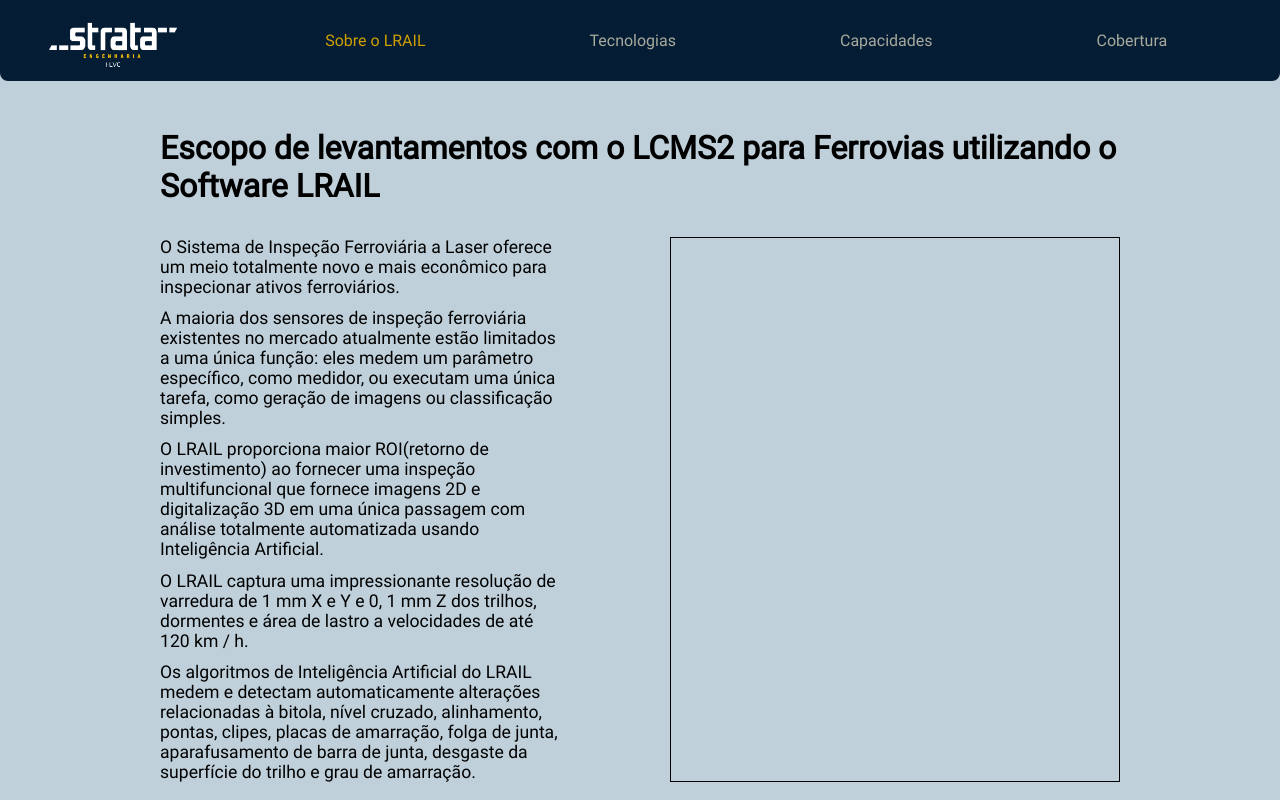
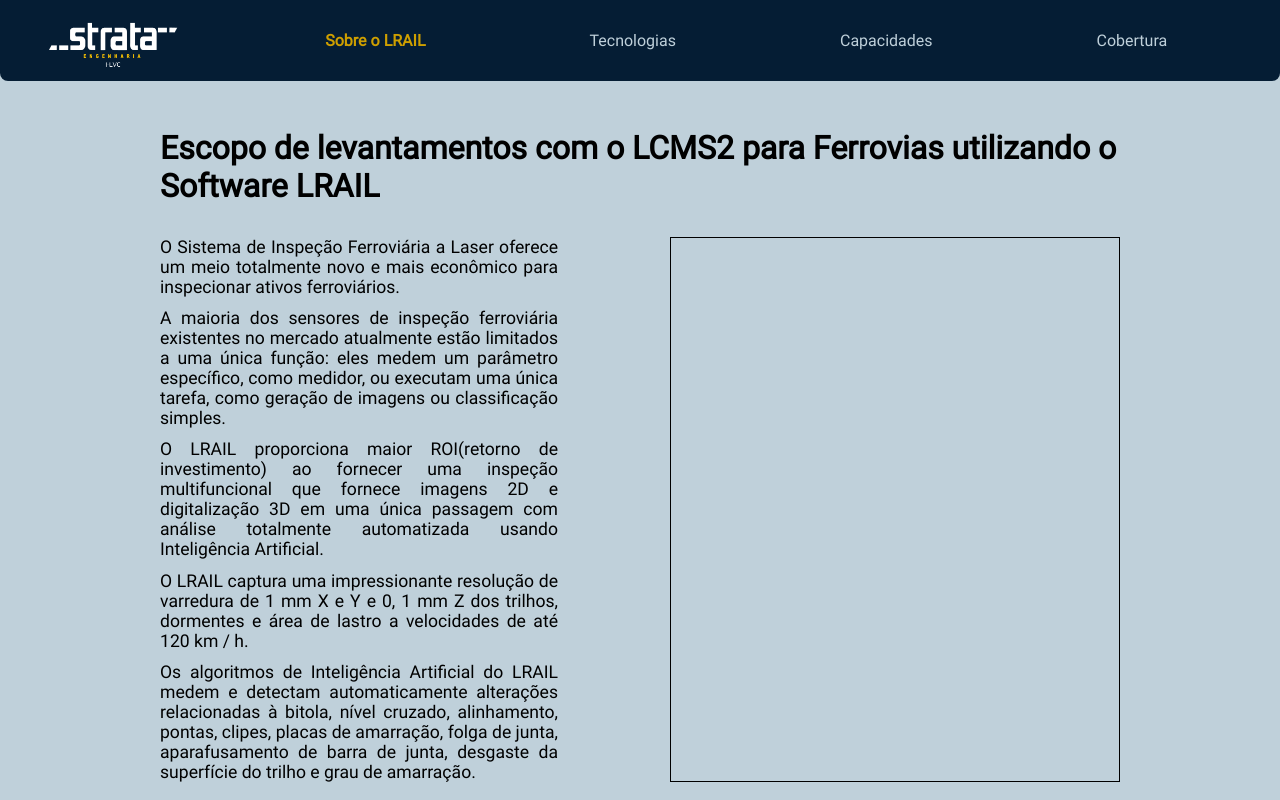
Before and after one commit to victorlbitten/pavemetrics, an Angular app: page / in a window 1280 px wide. Shown: the top 800 px of the page. Built offline with nearby package versions, Linux system fonts and the light colour scheme.

Commit message:
better spacing

```diff
--- a/src/app/app.component.css
+++ b/src/app/app.component.css
@@ -114,12 +114,13 @@
     align-items: center;
     gap: .6rem;
     cursor: pointer;
-    color: var(--stone);
+    color: var(--ice);
 }
 
 .navbar-item-active {
     color: var(--accent);
     font-size: 115%;
+    font-weight: 600;
 }
 
 .icon-large {
@@ -223,3 +224,7 @@
     color: var(--accent);
     font-weight: 600;
 }
+
+.paragraphs-container {
+    text-align: justify;
+}
--- a/src/app/app.component.html
+++ b/src/app/app.component.html
@@ -106,7 +106,7 @@
     <h1>{{texts.about.title}}</h1>
     <div class="row justify-center gap-on-screen-large">
       <!-- Paragraphs -->
-      <div class="column gap-small" style="max-width: 60ch;">
+      <div class="column gap-small paragraphs-container" style="max-width: 60ch;">
         <p *ngFor="let paragraph of texts.about.paragraphs">{{paragraph}}</p>
       </div>
       <!-- Images -->
@@ -179,7 +179,7 @@
   <h1>{{currentCapability.title}}</h1>
   <div class="row justify-center gap-on-screen-large">
     <!-- Paragraphs -->
-    <div class="column gap-small" style="max-width: 60ch;">
+    <div class="column gap-small paragraphs-container" style="max-width: 60ch;">
       <p *ngFor="let paragraph of currentCapability.paragraphs">{{paragraph}}</p>
     </div>
     <!-- Images -->
--- a/src/app/texts.const.ts
+++ b/src/app/texts.const.ts
@@ -55,7 +55,7 @@
       'A inteligência artificial do LRAIL alinha automaticamente as inspeções repetidas e, em seguida,analisa dados em 2D e 3D para detectar mudanças entre eles.',
       'Mudanças positivas, devido à realização de manutenção, assim como mudanças negativas podemser detectadas. Exemplos de mudanças que podem ser detectadas incluem:',
     ],
-  },
+  }
 ];
 
 
```
